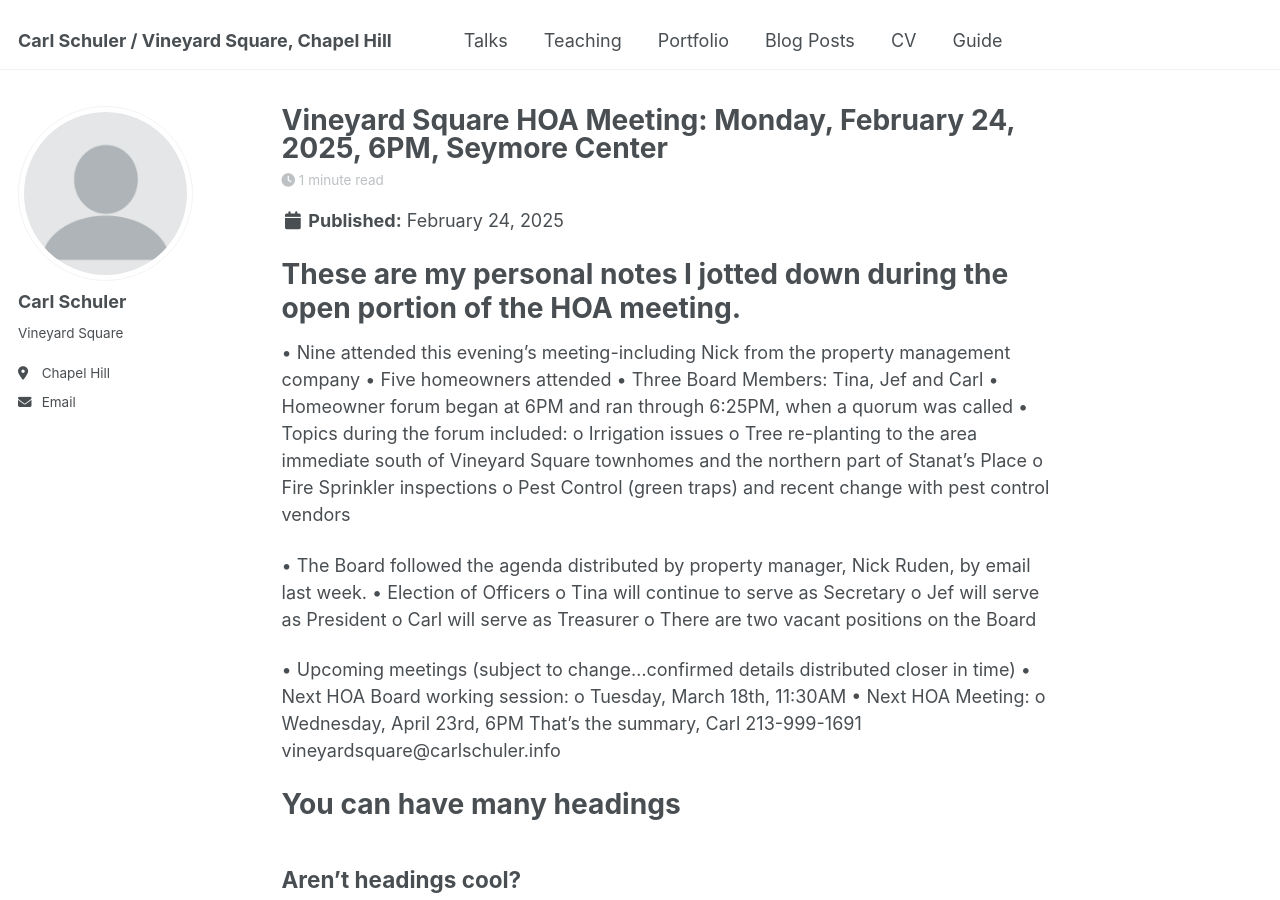
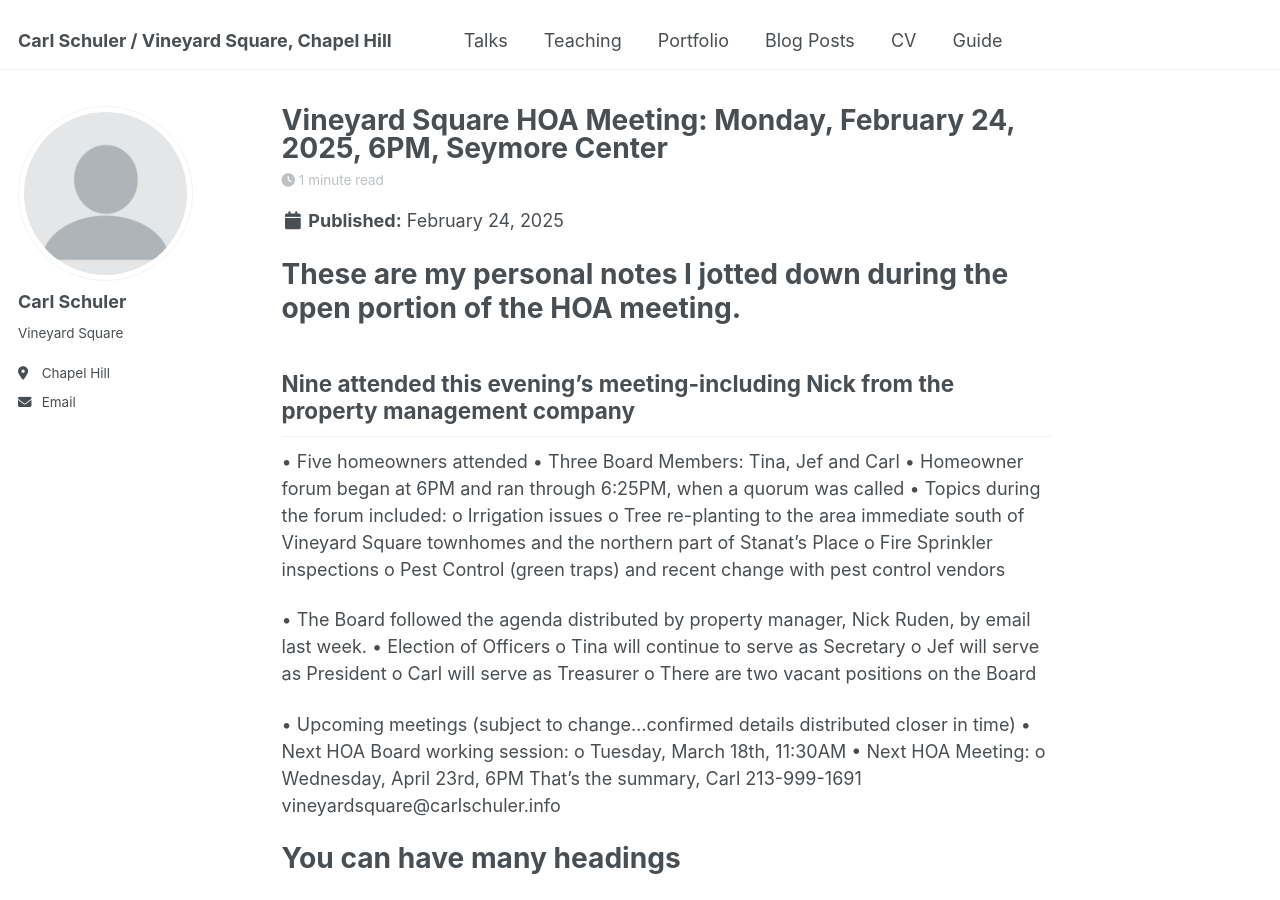
Before and after one commit to CarlSchuler/carl.github.io, a Jekyll site: the page built from _posts/2025-02-24-blog-post-3.md, in a window 1280 px wide and 900 px high. Built offline with Jekyll 4.4.1, drawn with Linux system fonts in a browser that asks for light colours.

```diff
--- a/_posts/2025-02-24-blog-post-3.md
+++ b/_posts/2025-02-24-blog-post-3.md
@@ -9,7 +9,7 @@ tags:
 ---
 These are my personal notes I jotted down during the open portion of the HOA meeting.
 ======
-•	Nine attended this evening's meeting-including Nick from the property management company
+##	Nine attended this evening's meeting-including Nick from the property management company
 •	Five homeowners attended
 •	Three Board Members: Tina, Jef and Carl
 •	Homeowner forum began at 6PM and ran through 6:25PM, when a quorum was called
```
